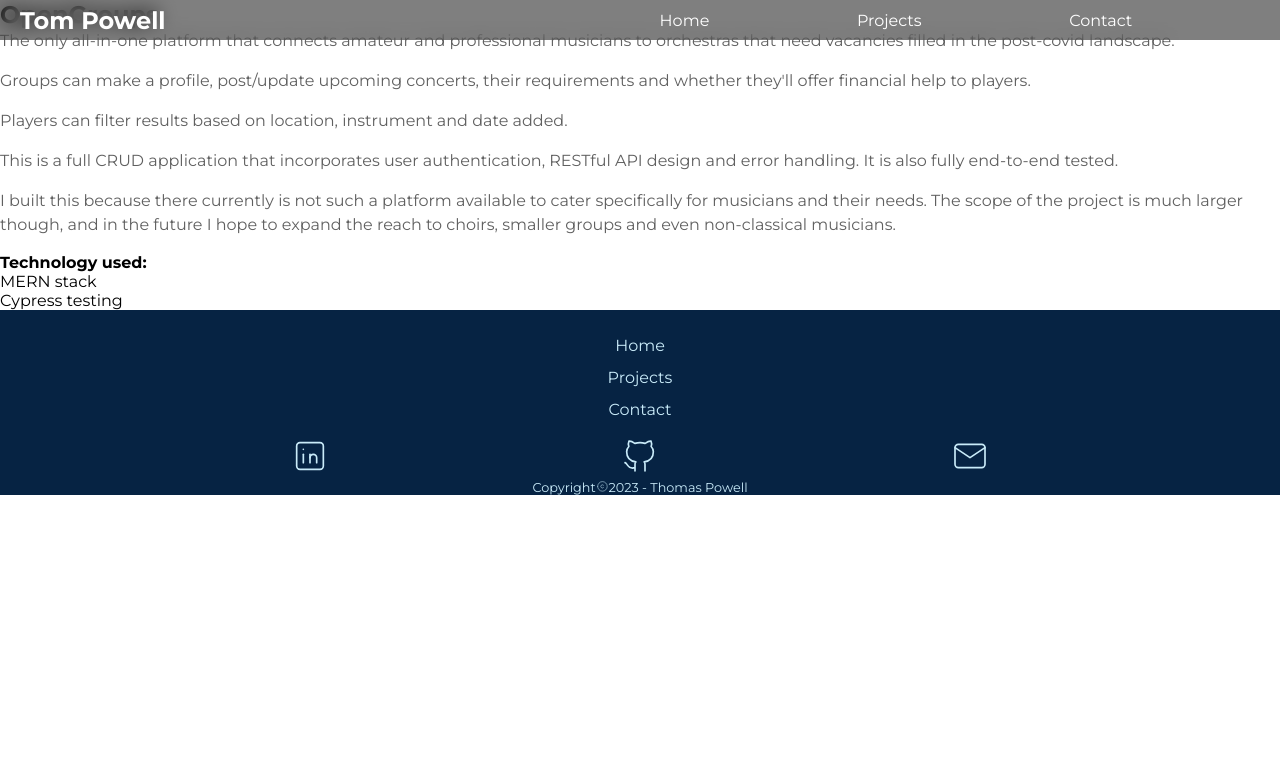
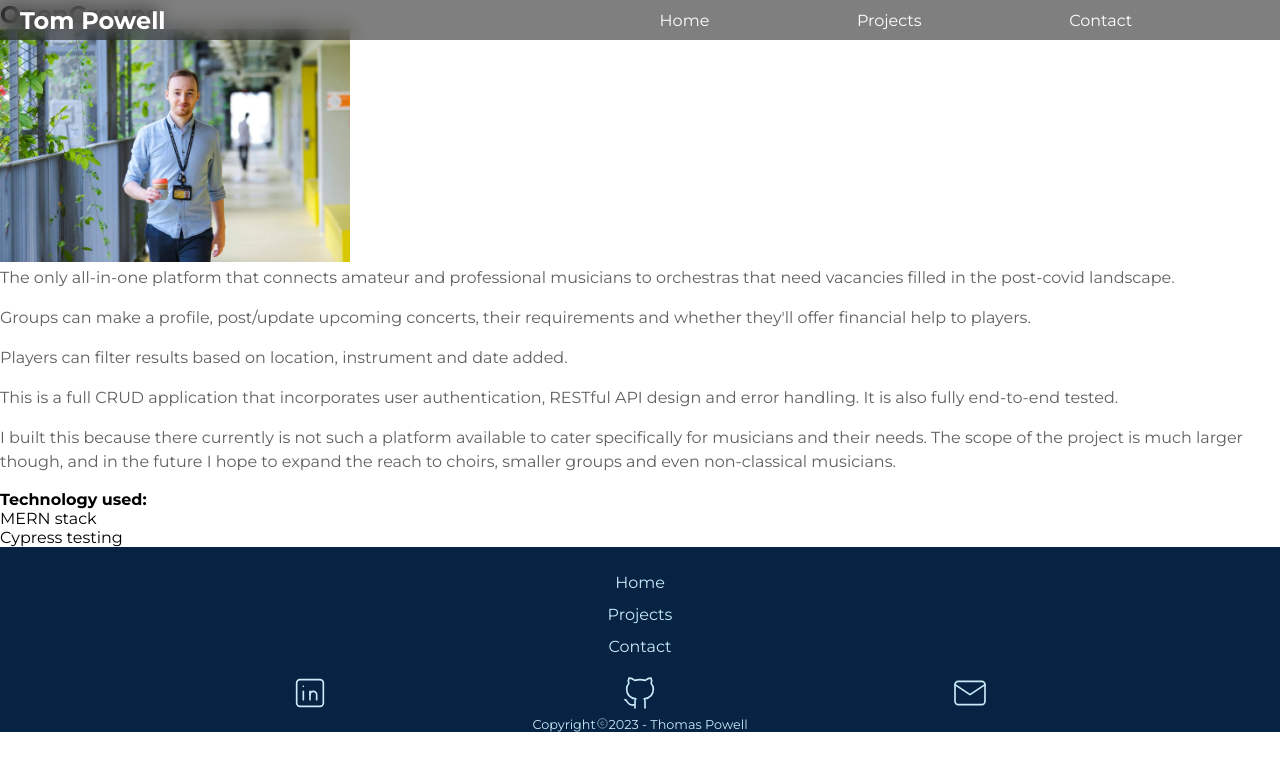
Before and after one commit to Tom2612/Portfolio, a React (Vite) app: page /projects in a window 1280 px wide. Shown: the top 770 px of the page. Built offline with nearby package versions, Linux system fonts and the light colour scheme.

Commit message:
Added embla-carousel, css folder and styles to images, and changed project name

```diff
--- a/package.json
+++ b/package.json
@@ -10,6 +10,7 @@
   },
   "dependencies": {
     "@tabler/icons-react": "^2.15.0",
+    "embla-carousel-react": "^7.1.0",
     "react": "^18.2.0",
     "react-dom": "^18.2.0",
     "react-router-dom": "^6.10.0"
--- a/src/components/Project.jsx
+++ b/src/components/Project1.jsx
@@ -1,9 +1,17 @@
-import React from 'react'
+import React from 'react';
+import useEmblaCarousel from 'embla-carousel-react';
+import '../css/image.css';
+import image2 from '../images/IMG-20211109-WA0002.jpg';
 
-export default function Project() {
+export default function Project1() {
+    const [emblaRef] = useEmblaCarousel();
+
   return (
     <div>
         <h2>OpenGroups</h2>
+        <div className='project-container'>
+            <img src={image2} />
+        </div>
         <div>
             <p>
                 The only all-in-one platform that connects amateur and professional musicians to orchestras that need
--- /dev/null
+++ b/src/css/image.css
@@ -0,0 +1,8 @@
+.project-container {
+    max-width: 350px;
+}
+.project-container img {
+    max-width: 100%;
+    max-height: auto;
+
+}
--- a/src/pages/Projects.jsx
+++ b/src/pages/Projects.jsx
@@ -1,10 +1,10 @@
 import React from 'react';
-import Project from '../components/Project';
+import Project1 from '../components/Project1';
 
 export default function Projects() {
   return (
     <div className='projects'>
-        <Project />
+        <Project1 />
     </div>
   )
 }
```
Also changed, not shown: 1 other file (tests, documents, lock files or other folders).
